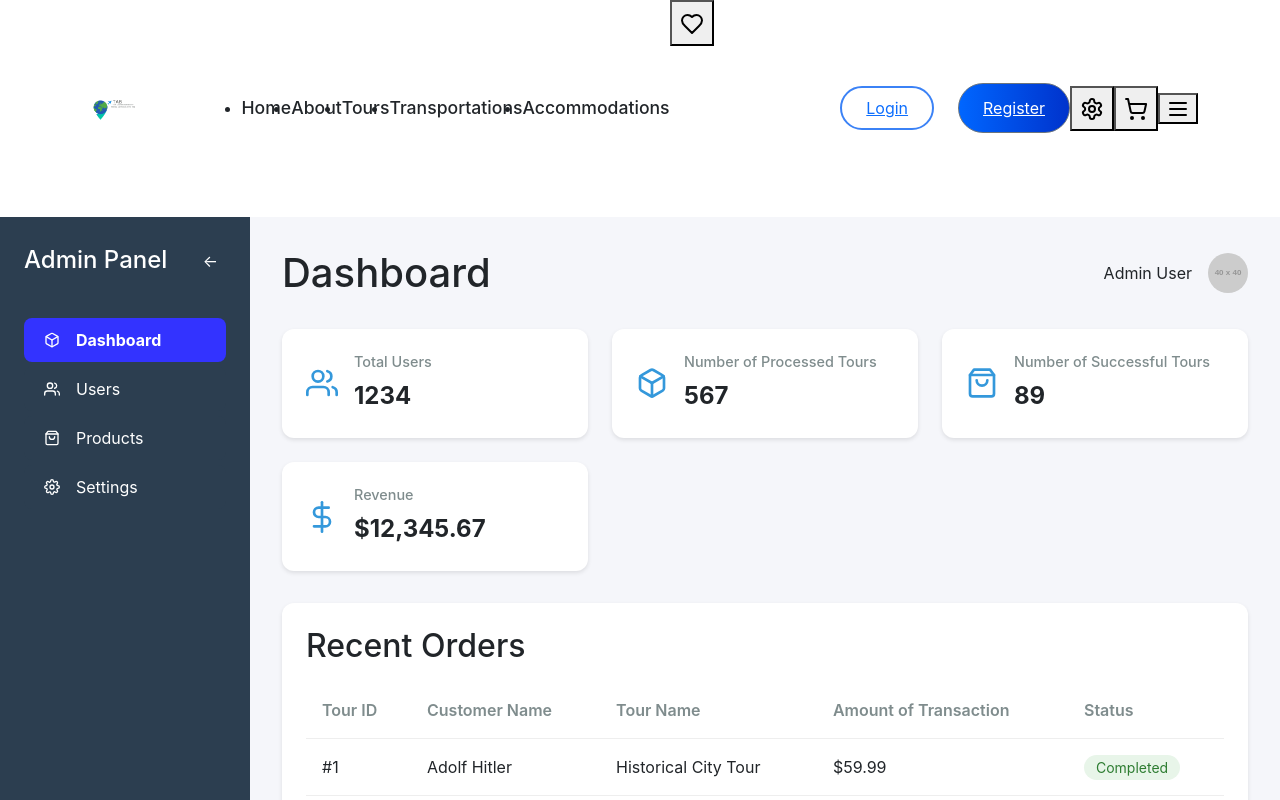
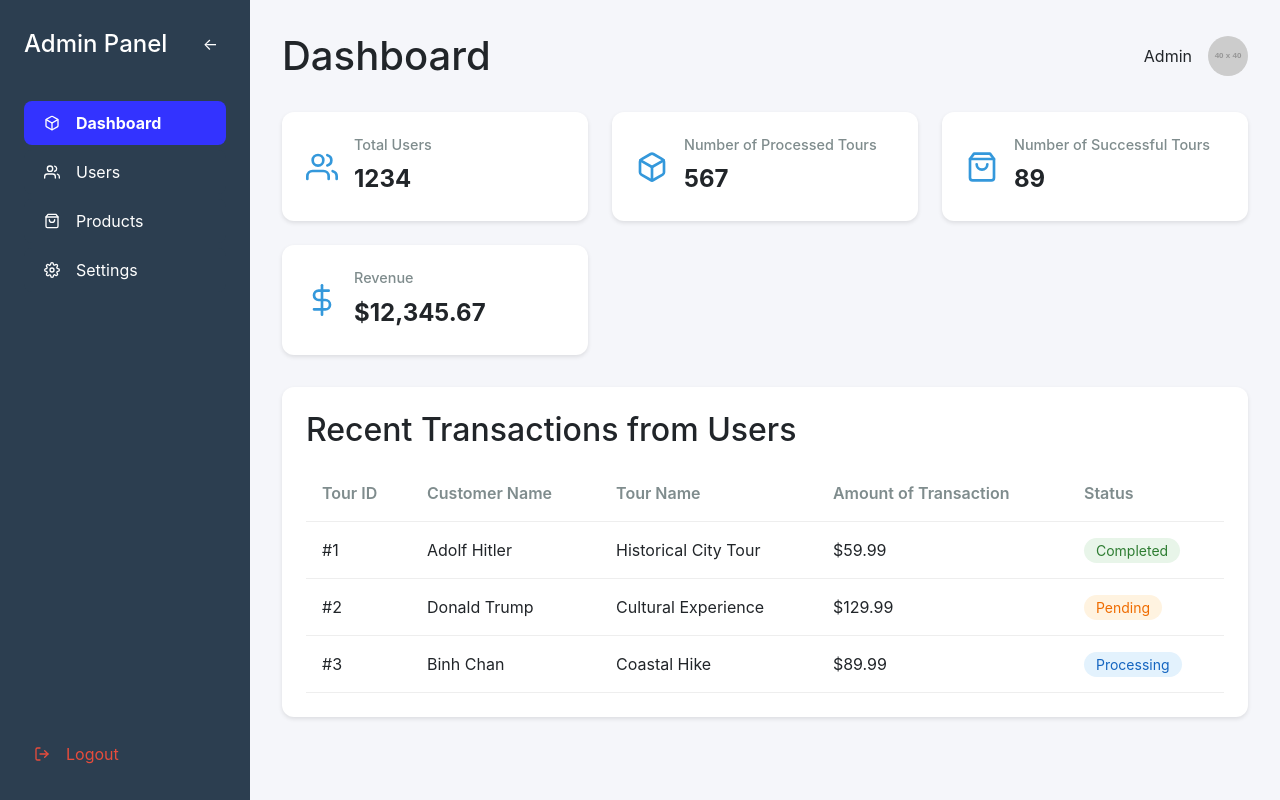
Before and after one commit to binhbb2204/Travel-App, a React (Create React App) app in the folder frontend/: page /#/admin-panel in a window 1280 px wide. Shown: the top 800 px of the page. Built offline with nearby package versions, Linux system fonts and the light colour scheme.

Commit message:
minor updates to the adminpanel

```diff
--- a/frontend/src/Layout/Layout.jsx
+++ b/frontend/src/Layout/Layout.jsx
@@ -1,26 +1,29 @@
-import React, { useEffect }  from 'react';
+import React, { useEffect } from 'react';
 import { useLocation } from 'react-router-dom';
 import Header from '../Header/Header';
 import Footer from '../Footer/Footer';
 import Routers from '../router/Router';
-import './layout.css'
+import './layout.css';
+
 const Layout = () => {
   const location = useLocation();
 
   useEffect(() => {
-    // Scroll to the top of the page whenever the route changes
     window.scrollTo(0, 0);
   }, [location.pathname]);
+
+  const isAdminPanel = location.pathname.startsWith('/admin');
+
   return (
     <div className="relative">
-      <Header />
+      { /* Turn off the global header in the AdminPanel */}
+      {!isAdminPanel && <Header />}
       <main className='main-content'>
         <Routers />
       </main>
-      <Footer/>
+      <Footer />
     </div>
-
-  )
+  );
 };
 
 export default Layout;
--- a/frontend/src/page/AdminPanel.jsx
+++ b/frontend/src/page/AdminPanel.jsx
@@ -8,11 +8,13 @@ import {
     FiSettings,
     FiLogOut
 } from 'react-icons/fi';
+import { useNavigate } from 'react-router-dom';
 import '../styles/adminpanel.css';
 
 const AdminPanel = () => {
     const [activeTab, setActiveTab] = useState('dashboard');
     const [isSidebarCollapsed, setIsSidebarCollapsed] = useState(false);
+    const navigate = useNavigate();
 
     const dashboardStats = {
         totalUsers: 1234,
@@ -29,6 +31,11 @@ const AdminPanel = () => {
 
     const handleMenuClick = (tab) => {
         setActiveTab(tab);
+    };
+
+    const handleLogout = () => {
+        // Perform any necessary logout operations here (like clearing tokens)
+        navigate('/');
     };
 
     return (
@@ -82,6 +89,7 @@ const AdminPanel = () => {
 
                 <motion.button
                     className="logout-btn"
+                    onClick={handleLogout}
                     whileHover={{ scale: 1.05, backgroundColor: '#c0c0c0' }}
                     whileTap={{ scale: 0.95 }}
                 >
@@ -94,7 +102,7 @@ const AdminPanel = () => {
                 <header className="admin-header">
                     <h1>{activeTab.charAt(0).toUpperCase() + activeTab.slice(1)}</h1>
                     <div className="admin-profile">
-                        <span>Admin User</span>
+                        <span>Admin</span>
                         <img src="https://via.placeholder.com/40" alt="Admin" />
                     </div>
                 </header>
@@ -146,7 +154,7 @@ const AdminPanel = () => {
                             </div>
 
                             <div className="recent-orders">
-                                <h2>Recent Orders</h2>
+                                <h2>Recent Transactions from Users</h2>
                                 <div className="orders-table">
                                     <table>
                                         <thead>
```
